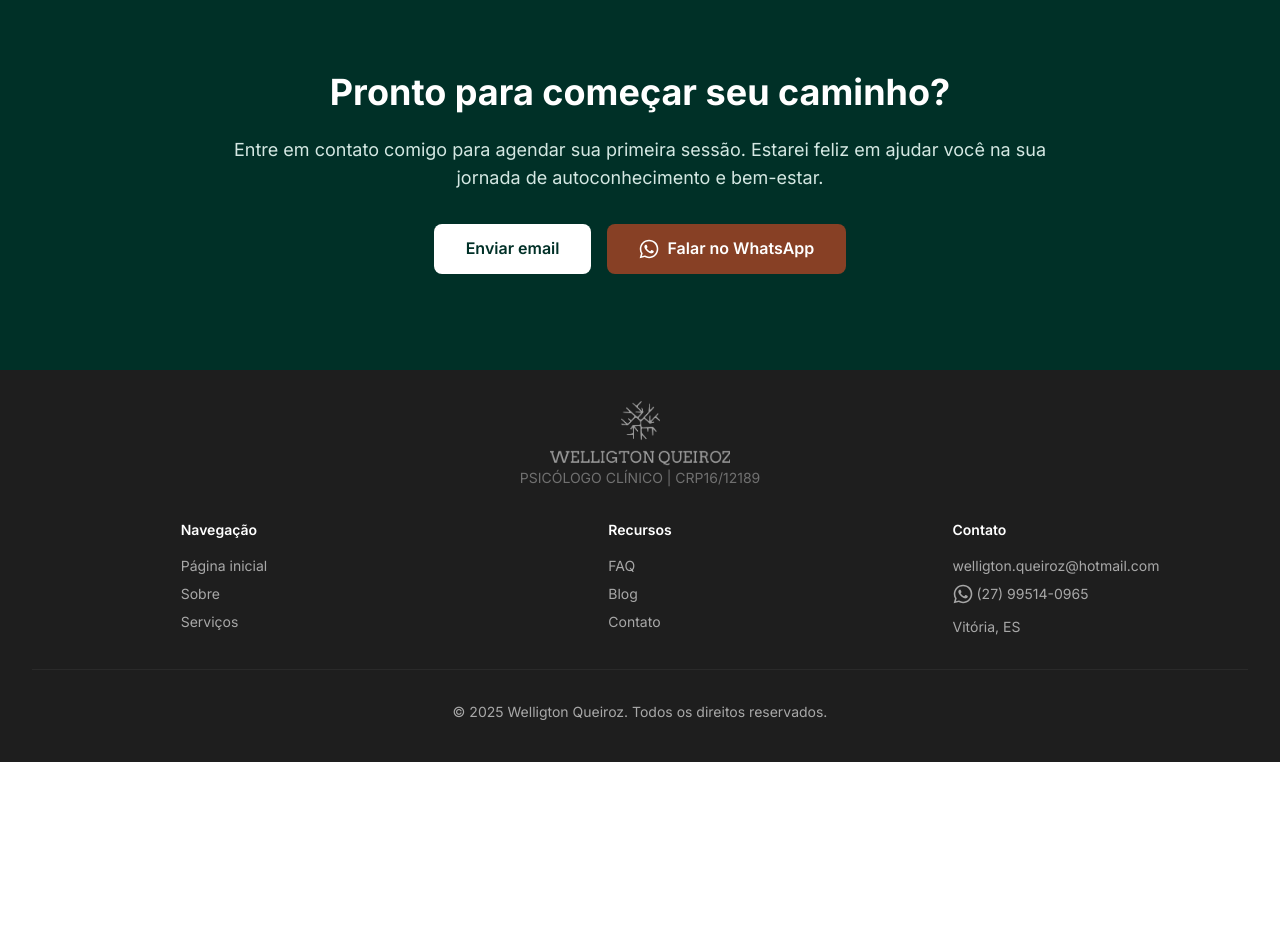
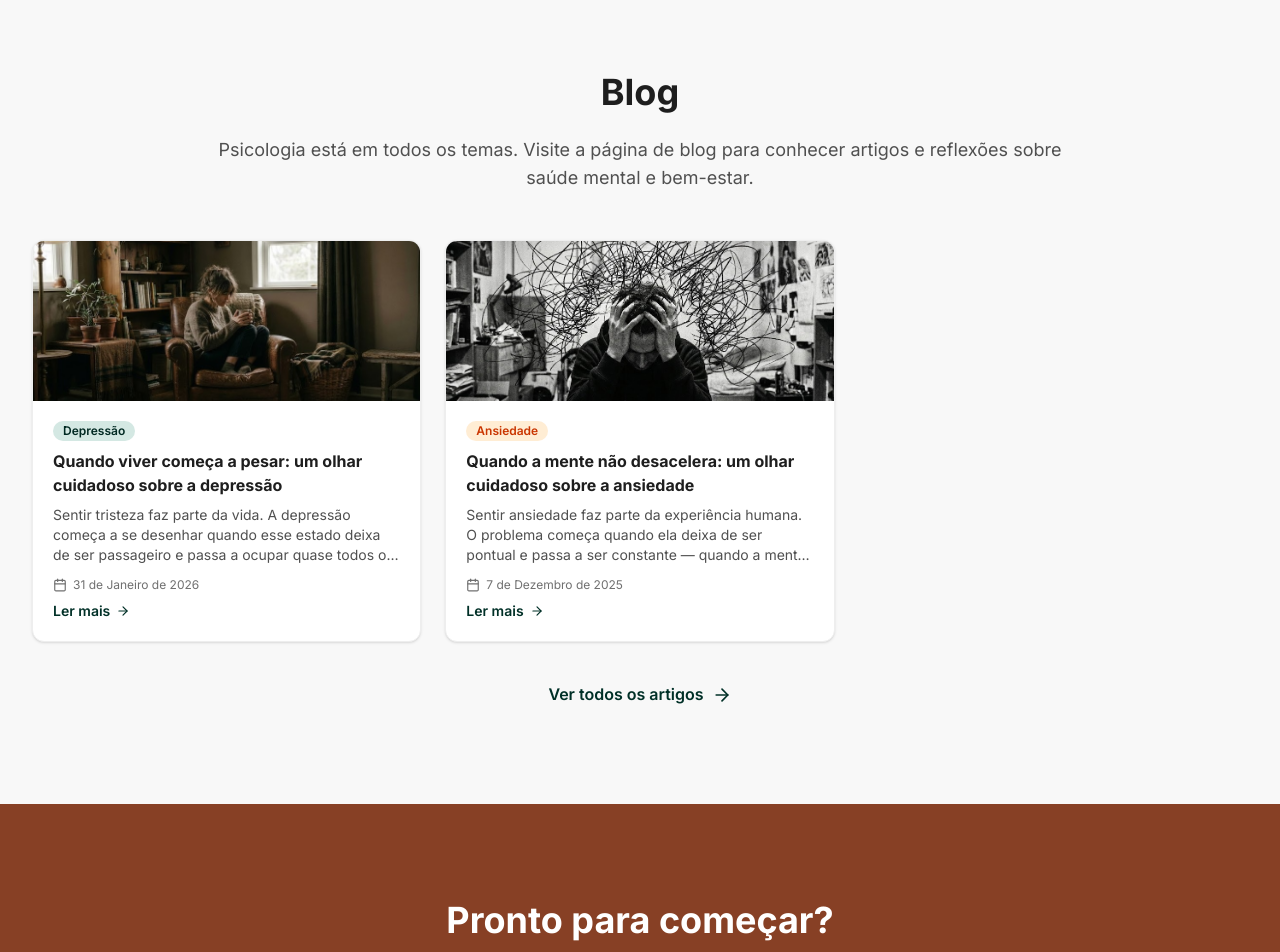
Before and after one commit to marcellopz/psychology-next, a Next.js app: page / in a window 1280 px wide. Shown: the part 2260-3212 px from the top of the page. Before the commit the page ends 3022 px from the top, so only its background shows below. Built offline with nearby package versions, Linux system fonts and the light colour scheme; no server answers.

Commit message:
ajustes finais v1

```diff
--- a/app/blog/[slug]/page.tsx
+++ b/app/blog/[slug]/page.tsx
@@ -1,7 +1,8 @@
 import Navbar from "@/components/Navbar";
 import PageHero from "@/components/PageHero";
+import ContactSection from "@/components/ContactSection";
 import { posts, getPostBySlug } from "../posts";
-import { Calendar, User } from "lucide-react";
+import { ArrowRight, Calendar, User } from "lucide-react";
 import Image from "next/image";
 import Link from "next/link";
 import type { Metadata } from "next";
@@ -42,6 +43,7 @@ export default async function BlogArticlePage({ params }: Props) {
   const post = getPostBySlug(slug);
   if (!post) notFound();
 
+  const otherPosts = posts.filter((p) => p.slug !== slug);
   const paragraphs = post.content.trim().split(/\n\n+/);
 
   function renderWithBold(text: string) {
@@ -85,6 +87,10 @@ export default async function BlogArticlePage({ params }: Props) {
             </div>
           </div>
 
+          <h1 className="mb-6 text-3xl font-bold text-neutral-900 md:text-4xl">
+            {post.title}
+          </h1>
+
           <div className="mb-8 flex flex-wrap gap-4 text-sm text-neutral-600">
             <span
               className={`inline-flex items-center gap-2 rounded-full px-3 py-1 font-semibold ${
@@ -124,6 +130,58 @@ export default async function BlogArticlePage({ params }: Props) {
         </div>
       </article>
 
+      {otherPosts.length > 0 && (
+        <section className="border-t border-neutral-200 bg-neutral-50 py-12 md:py-16">
+          <div className="mx-auto max-w-7xl px-4 sm:px-6 lg:px-8">
+            <h2 className="mb-8 text-2xl font-bold text-neutral-900">
+              Leia também
+            </h2>
+            <div className="grid grid-cols-1 gap-6 sm:grid-cols-2 lg:grid-cols-3">
+              {otherPosts.map((other) => (
+                <Link
+                  key={other.slug}
+                  href={`/blog/${other.slug}`}
+                  className="flex flex-col overflow-hidden rounded-xl border border-neutral-200 bg-white shadow-sm transition-shadow hover:shadow-md"
+                >
+                  <div className="relative h-40 w-full">
+                    <Image
+                      src={other.image}
+                      alt={other.title}
+                      fill
+                      sizes="(max-width: 640px) 100vw, (max-width: 1024px) 50vw, 33vw"
+                      className="object-cover"
+                    />
+                  </div>
+                  <div className="flex flex-col p-5">
+                    <span
+                      className={`mb-2 inline-block w-fit rounded-full px-2.5 py-0.5 text-xs font-semibold ${
+                        other.category === "Ansiedade"
+                          ? "bg-orange-100 text-orange-700"
+                          : "bg-primary-100 text-primary-700"
+                      }`}
+                    >
+                      {other.category}
+                    </span>
+                    <h3 className="mb-2 line-clamp-2 text-base font-bold text-neutral-900">
+                      {other.title}
+                    </h3>
+                    <p className="mb-3 line-clamp-2 text-sm text-neutral-600">
+                      {other.excerpt}
+                    </p>
+                    <span className="mt-auto inline-flex items-center gap-1.5 text-sm font-semibold text-primary-600">
+                      Ler mais
+                      <ArrowRight size={14} />
+                    </span>
+                  </div>
+                </Link>
+              ))}
+            </div>
+          </div>
+        </section>
+      )}
+
+      <ContactSection />
+
       <footer className="bg-neutral-900 py-12 text-center text-neutral-400">
         <p>
           &copy; {new Date().getFullYear()} Welligton Queiroz. Todos os direitos
--- a/app/page.tsx
+++ b/app/page.tsx
@@ -1,5 +1,7 @@
 import Navbar from "@/components/Navbar";
-import { ArrowRight } from "lucide-react";
+import ContactSection from "@/components/ContactSection";
+import { posts } from "@/app/blog/posts";
+import { ArrowRight, Calendar } from "lucide-react";
 import Image from "next/image";
 import Link from "next/link";
 import type { Metadata } from "next";
@@ -286,40 +288,74 @@ export default function Home() {
         </div>
       </section>
 
-      <section className="bg-primary-600 py-16 text-white md:py-24">
-        <div className="mx-auto max-w-4xl px-4 text-center">
-          <h2 className="mb-6 text-3xl font-bold md:text-4xl">
-            Pronto para começar seu caminho?
-          </h2>
-          <p className="mb-8 text-lg text-primary-100">
-            Entre em contato comigo para agendar sua primeira sessão. Estarei
-            feliz em ajudar você na sua jornada de autoconhecimento e bem-estar.
-          </p>
-          <div className="flex flex-col justify-center gap-4 sm:flex-row">
-            <a
-              href="mailto:welligton.queiroz@hotmail.com"
-              className="rounded-lg bg-white px-8 py-3 font-semibold text-primary-600 transition-colors hover:bg-neutral-100"
+      <section className="bg-neutral-50 py-16 md:py-24">
+        <div className="mx-auto max-w-7xl px-4 sm:px-6 lg:px-8">
+          <div className="mb-12 text-center">
+            <h2 className="mb-6 text-3xl font-bold text-neutral-900 md:text-4xl">
+              Blog
+            </h2>
+            <p className="mx-auto max-w-4xl text-lg text-neutral-600">
+              Psicologia está em todos os temas. Visite a página de blog para
+              conhecer artigos e reflexões sobre saúde mental e bem-estar.
+            </p>
+          </div>
+          <div className="mb-10 grid grid-cols-1 gap-6 sm:grid-cols-2 lg:grid-cols-3">
+            {posts.slice(0, 3).map((post) => (
+              <Link
+                key={post.slug}
+                href={`/blog/${post.slug}`}
+                className="flex flex-col overflow-hidden rounded-xl border border-neutral-200 bg-white shadow-sm transition-shadow hover:shadow-md"
+              >
+                <div className="relative h-40 w-full">
+                  <Image
+                    src={post.image}
+                    alt={post.title}
+                    fill
+                    sizes="(max-width: 640px) 100vw, (max-width: 1024px) 50vw, 33vw"
+                    className="object-cover"
+                  />
+                </div>
+                <div className="flex flex-col p-5">
+                  <span
+                    className={`mb-2 inline-block w-fit rounded-full px-2.5 py-0.5 text-xs font-semibold ${
+                      post.category === "Ansiedade"
+                        ? "bg-orange-100 text-orange-700"
+                        : "bg-primary-100 text-primary-700"
+                    }`}
+                  >
+                    {post.category}
+                  </span>
+                  <h3 title={post.title} className="mb-2 line-clamp-2 text-base font-bold text-neutral-900">
+                    {post.title}
+                  </h3>
+                  <p className="mb-3 line-clamp-3 text-sm text-neutral-600">
+                    {post.excerpt}
+                  </p>
+                  <span className="mb-2 flex items-center gap-1.5 text-xs text-neutral-500">
+                    <Calendar size={14} />
+                    {post.date}
+                  </span>
+                  <span className="mt-auto inline-flex items-center gap-1.5 text-sm font-semibold text-primary-600">
+                    Ler mais
+                    <ArrowRight size={14} />
+                  </span>
+                </div>
+              </Link>
+            ))}
+          </div>
+          <div className="text-center">
+            <Link
+              href="/blog"
+              className="inline-flex items-center gap-2 font-semibold text-primary-600 transition-colors hover:text-primary-700"
             >
-              Enviar email
-            </a>
-            <a
-              href="https://wa.me/5527995140965"
-              target="_blank"
-              rel="noopener noreferrer"
-              className="inline-flex items-center justify-center gap-2 rounded-lg bg-secondary-600 px-8 py-3 font-semibold text-white transition-colors hover:bg-secondary-700"
-            >
-              <Image
-                src="/whatsapp.svg"
-                alt="WhatsApp"
-                width={20}
-                height={20}
-                className="brightness-0 invert"
-              />
-              Falar no WhatsApp
-            </a>
+              Ver todos os artigos
+              <ArrowRight size={20} />
+            </Link>
           </div>
         </div>
       </section>
+
+      <ContactSection />
       </div>
     </>
   );
--- a/app/perguntas/page.tsx
+++ b/app/perguntas/page.tsx
@@ -1,6 +1,7 @@
 import Navbar from "@/components/Navbar";
 import PageHero from "@/components/PageHero";
 import FaqAccordion, { FaqItem } from "@/components/FaqAccordion";
+import ContactSection from "@/components/ContactSection";
 import type { Metadata } from "next";
 import StructuredData from "@/components/StructuredData";
 
@@ -171,25 +172,7 @@ export default function PerguntasPage() {
         </div>
       </section>
 
-      <section className="bg-secondary-600 py-16 text-white md:py-24">
-        <div className="mx-auto max-w-4xl px-4 text-center">
-          <h2 className="mb-6 text-3xl font-bold md:text-4xl">
-            Ainda tem dúvidas?
-          </h2>
-          <p className="mb-8 text-lg text-secondary-100">
-            Entre em contato diretamente. Ficarei feliz em responder suas
-            perguntas.
-          </p>
-          <div className="flex flex-col justify-center gap-4 sm:flex-row">
-            <a
-              href="mailto:welligton.queiroz@hotmail.com"
-              className="rounded-lg bg-white px-8 py-3 font-semibold text-secondary-600 transition-colors hover:bg-neutral-100"
-            >
-              Enviar email
-            </a>
-          </div>
-        </div>
-      </section>
+      <ContactSection />
 
       <footer className="bg-neutral-900 py-12 text-center text-neutral-400">
         <p>
--- a/app/servicos/page.tsx
+++ b/app/servicos/page.tsx
@@ -1,7 +1,7 @@
 import Navbar from "@/components/Navbar";
 import PageHero from "@/components/PageHero";
+import ContactSection from "@/components/ContactSection";
 import { Building2, Microscope, ShieldCheck, Users } from "lucide-react";
-import Image from "next/image";
 import type { Metadata } from "next";
 
 const siteUrl =
@@ -117,39 +117,7 @@ export default function ServicosPage() {
         </div>
       </section>
 
-      <section className="bg-secondary-600 py-16 text-white md:py-24">
-        <div className="mx-auto max-w-4xl px-4 text-center">
-          <h2 className="mb-6 text-3xl font-bold md:text-4xl">
-            Pronto para começar?
-          </h2>
-          <p className="mb-8 text-lg text-secondary-100">
-            Entre em contato comigo para agendar sua primeira sessão.
-          </p>
-          <div className="flex flex-col justify-center gap-4 sm:flex-row sm:flex-wrap">
-            <a
-              href="mailto:welligton.queiroz@hotmail.com"
-              className="rounded-lg bg-white px-8 py-3 font-semibold text-secondary-600 transition-colors hover:bg-neutral-100"
-            >
-              Enviar email
-            </a>
-            <a
-              href="https://wa.me/5527995140965"
-              target="_blank"
-              rel="noopener noreferrer"
-              className="inline-flex items-center justify-center gap-2 rounded-lg bg-[#128C7E] px-8 py-3 font-semibold text-white transition-colors hover:bg-[#0D7A6F]"
-            >
-              <Image
-                src="/whatsapp.svg"
-                alt="WhatsApp"
-                width={20}
-                height={20}
-                className="brightness-0 invert"
-              />
-              Mandar mensagem
-            </a>
-          </div>
-        </div>
-      </section>
+      <ContactSection />
 
       <footer className="bg-neutral-900 py-12 text-center text-neutral-400">
         <p>
--- a/app/sobre/page.tsx
+++ b/app/sobre/page.tsx
@@ -1,5 +1,6 @@
 import Navbar from "@/components/Navbar";
 import PageHero from "@/components/PageHero";
+import ContactSection from "@/components/ContactSection";
 import { Award, BookOpen, Briefcase, Heart } from "lucide-react";
 import Image from "next/image";
 import type { Metadata } from "next";
@@ -267,6 +268,8 @@ export default function SobrePage() {
           </div>
         </div>
       </section>
+
+      <ContactSection />
       </div>
     </>
   );
--- /dev/null
+++ b/components/ContactSection.tsx
@@ -0,0 +1,51 @@
+import Image from "next/image";
+
+type ContactSectionProps = {
+  variant?: "default" | "blog";
+};
+
+const DEFAULT_TITLE = "Pronto para começar?";
+const DEFAULT_DESCRIPTION =
+  "Entre em contato comigo para agendar sua primeira sessão. Estarei feliz em ajudar você na sua jornada de autoconhecimento e bem-estar.";
+
+const BLOG_TITLE = "Quer discutir algum tema?";
+const BLOG_DESCRIPTION =
+  "Entre em contato para sugerir tópicos de artigos ou agendar uma consulta. Você pode mandar uma mensagem pelo WhatsApp ou enviar um e-mail.";
+
+export default function ContactSection({ variant = "default" }: ContactSectionProps) {
+  const isBlog = variant === "blog";
+  const title = isBlog ? BLOG_TITLE : DEFAULT_TITLE;
+  const description = isBlog ? BLOG_DESCRIPTION : DEFAULT_DESCRIPTION;
+
+  return (
+    <section id="contato" className="bg-secondary-600 py-16 text-white md:py-24">
+      <div className="mx-auto max-w-4xl px-4 text-center">
+        <h2 className="mb-6 text-3xl font-bold md:text-4xl">{title}</h2>
+        <p className="mb-8 text-lg text-secondary-100">{description}</p>
+        <div className="flex flex-col justify-center gap-4 sm:flex-row sm:flex-wrap">
+          <a
+            href="mailto:welligton.queiroz@hotmail.com"
+            className="rounded-lg bg-white px-8 py-3 font-semibold text-secondary-600 transition-colors hover:bg-neutral-100"
+          >
+            Enviar email
+          </a>
+          <a
+            href="https://wa.me/5527995140965"
+            target="_blank"
+            rel="noopener noreferrer"
+            className="inline-flex items-center justify-center gap-2 rounded-lg bg-[#128C7E] px-8 py-3 font-semibold text-white transition-colors hover:bg-[#0D7A6F]"
+          >
+            <Image
+              src="/whatsapp.svg"
+              alt="WhatsApp"
+              width={20}
+              height={20}
+              className="brightness-0 invert"
+            />
+            Mandar mensagem
+          </a>
+        </div>
+      </div>
+    </section>
+  );
+}
--- a/components/StructuredData.tsx
+++ b/components/StructuredData.tsx
@@ -1,5 +1,5 @@
 type StructuredDataProps = {
-  data: Record<string, any>;
+  data: Record<string, unknown>;
 };
 
 export default function StructuredData({ data }: StructuredDataProps) {
```
Also changed, not shown: app/blog/page.tsx (+2 -19 lines), app/layout.tsx (+7 -2 lines), public/logo horizontal_01.png, public/logo.svg (added).
